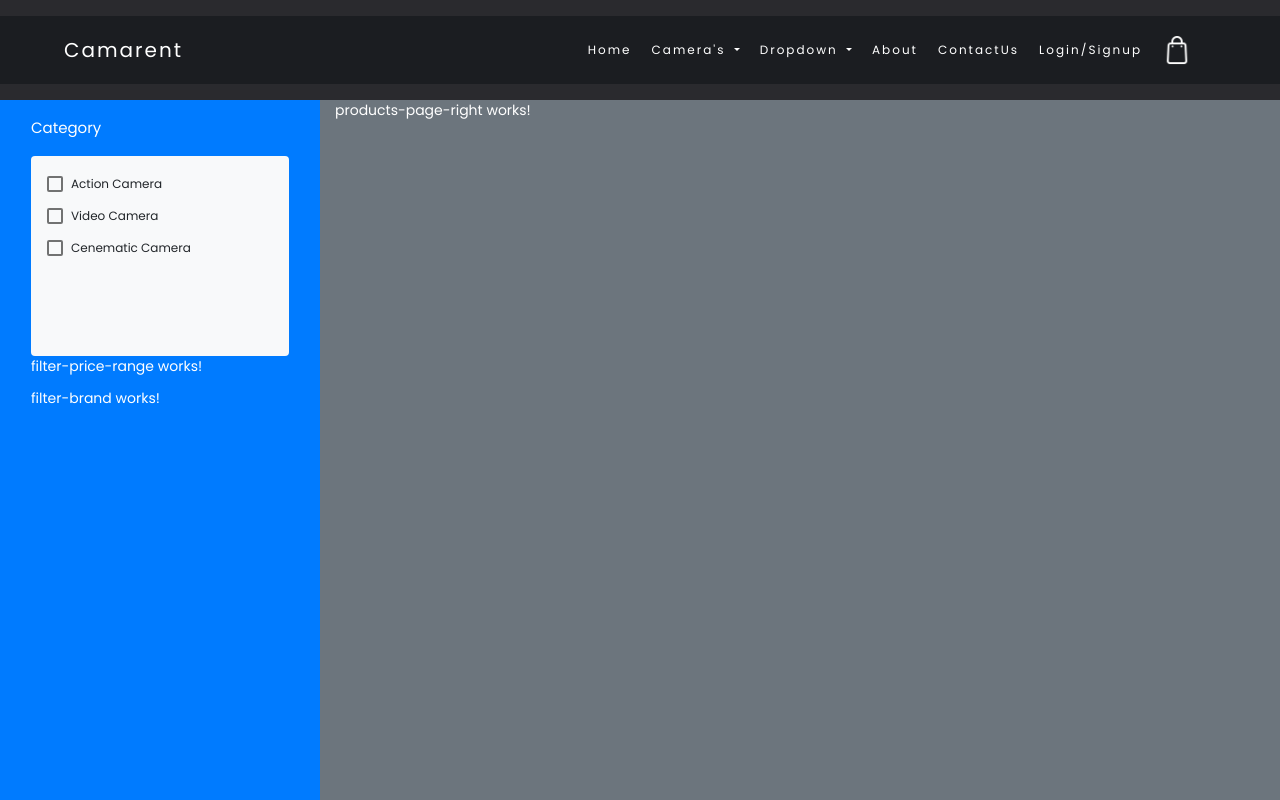
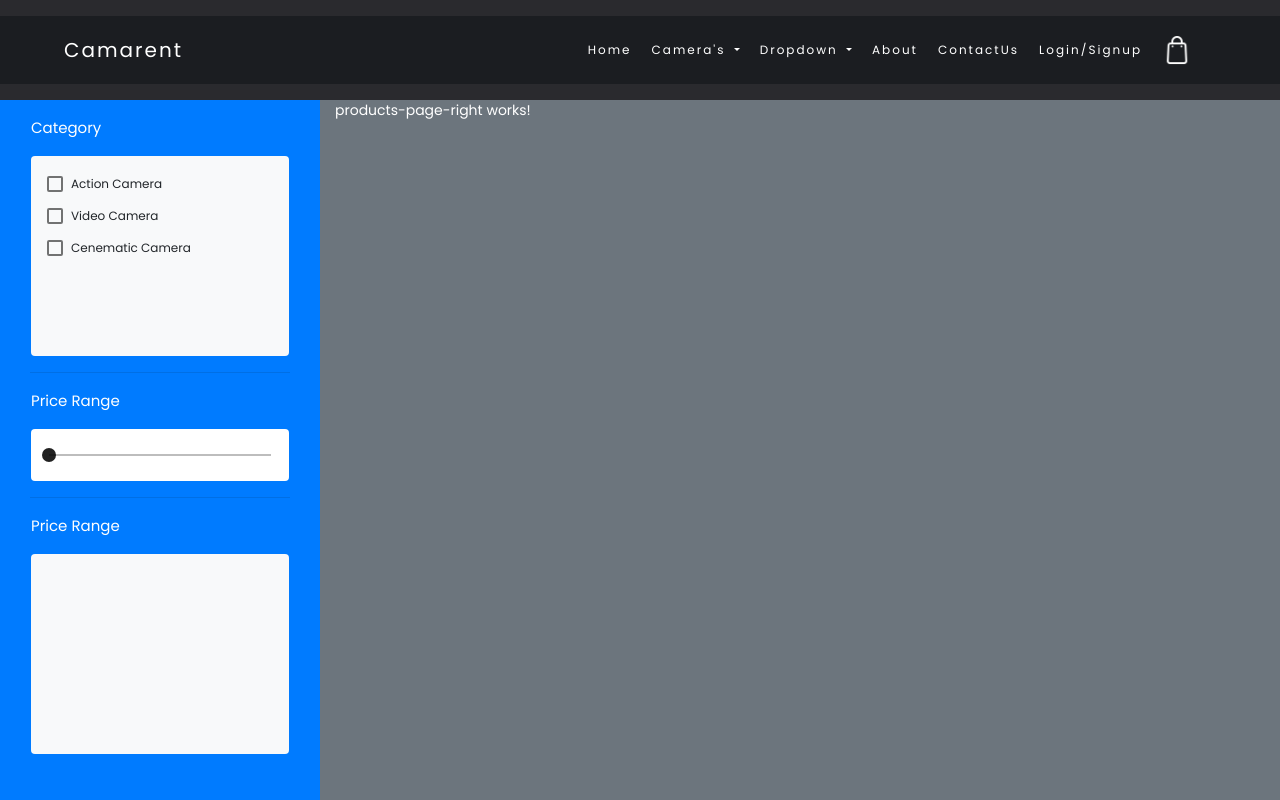
Before and after one commit to Project-g3/E_commerce, an Angular app in the folder Camerent-Front/: page /products in a window 1280 px wide. Shown: the top 800 px of the page. Built offline with nearby package versions, Linux system fonts and the light colour scheme.

Commit message:
price filter set

```diff
--- a/Camerent-Front/src/app/Components/products-page/products-left-filter/filter-brand/filter-brand.component.html
+++ b/Camerent-Front/src/app/Components/products-page/products-left-filter/filter-brand/filter-brand.component.html
@@ -1 +1,7 @@
-<p>filter-brand works!</p>
+<h4>Price Range</h4>
+<div class=" bg-light rounded checkbox" style="height:200px ;">
+
+    <div class=" p-3">
+
+    </div>
+</div>
--- a/Camerent-Front/src/app/Components/products-page/products-left-filter/filter-price-range/filter-price-range.component.css
+++ b/Camerent-Front/src/app/Components/products-page/products-left-filter/filter-price-range/filter-price-range.component.css
@@ -0,0 +1,5 @@
+.price-container{
+    background-color: white;
+    padding: 2px 10px;
+
+}
--- a/Camerent-Front/src/app/Components/products-page/products-left-filter/filter-price-range/filter-price-range.component.html
+++ b/Camerent-Front/src/app/Components/products-page/products-left-filter/filter-price-range/filter-price-range.component.html
@@ -1 +1,6 @@
-<p>filter-price-range works!</p>
+<h4>Price Range</h4>
+<div class="w-100 price-container rounded">
+    <mat-slider class="w-100" thumbLabel [displayWith]="formatLabel" tickInterval="1000" step="1000" min="0" max="10000"
+        aria-label="units" color="primary" >
+    </mat-slider>
+</div>
--- a/Camerent-Front/src/app/Components/products-page/products-left-filter/filter-price-range/filter-price-range.component.ts
+++ b/Camerent-Front/src/app/Components/products-page/products-left-filter/filter-price-range/filter-price-range.component.ts
@@ -7,9 +7,21 @@ import { Component, OnInit } from '@angular/core';
 })
 export class FilterPriceRangeComponent implements OnInit {
 
+  formatLabel(value: number) {
+    if (value >= 1000) {
+      return Math.round(value / 1000) + 'k';
+    }
+
+    return value;
+  }
+
+
   constructor() { }
 
   ngOnInit(): void {
+
+
+
   }
 
 }
--- a/Camerent-Front/src/app/Components/products-page/products-left-filter/products-left-filter.component.html
+++ b/Camerent-Front/src/app/Components/products-page/products-left-filter/products-left-filter.component.html
@@ -1,4 +1,4 @@
-<div class="container my-3">
+<div class="container my-3 mb-5">
 
 
     <div class="row">
@@ -6,11 +6,13 @@
             <app-filter-categories></app-filter-categories>
         </div>
     </div>
+    <hr >
     <div class="row">
         <div class="col-12 px-3">
             <app-filter-price-range></app-filter-price-range>
         </div>
     </div>
+    <hr>
     <div class="row">
         <div class="col-12 px-3">
             <app-filter-brand></app-filter-brand>
```
